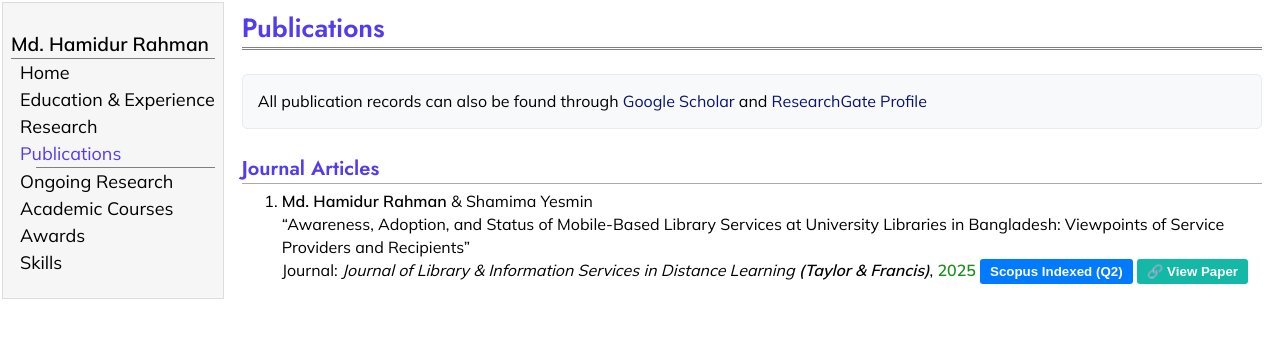
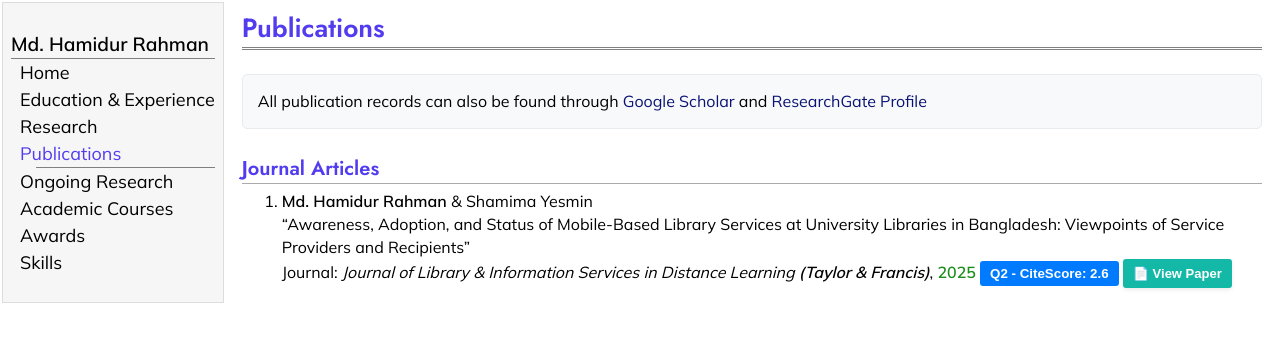
Before and after one commit to md-hamidur-rahman/md-hamidur-rahman.github.io, a plain HTML site: page publications.html in a window 1280 px wide. Drawn offline with Linux system fonts and the light colour scheme.

Commit message:
minor updates

```diff
--- a/publications.html
+++ b/publications.html
@@ -48,13 +48,29 @@
       &ldquo;Awareness, Adoption, and Status of Mobile-Based Library Services at University Libraries in Bangladesh: Viewpoints of Service Providers and Recipients&rdquo;<br />
       Journal: <i>Journal of Library & Information Services in Distance Learning <b>(Taylor & Francis)</b></i>, <b style="color:rgb(26, 142, 26);">2025</b>
       <button style="background-color: #007bff; color: white; border: none; padding: 5px 10px; border-radius: 3px;">
-        <b>Scopus Indexed (Q2)</b>
+        <b> Q2 - CiteScore: 2.6</b>
       </button>
-      <a href="https://doi.org/10.1080/1533290X.2025.2533818" target="_blank">
-        <button style="background-color: #14B8A6; color: white; border: none; padding: 5px 10px; border-radius: 3px;">
-          <b>🔗 View Paper</b>
-        </button>
-      </a>
+<a href="https://doi.org/10.1080/1533290X.2025.2533818" target="_blank" class="view-paper-btn">📄 <b> View Paper</b></a>
+
+<style>
+.view-paper-btn {
+  display: inline-block;
+  background-color: #14B8A6; /* academic blue */
+  color: white;
+  padding: 3px 10px;
+  border-radius: 3px;
+  font-size: 13px;
+  font-family: Arial, sans-serif;
+  text-decoration: none;
+  transition: background-color 0.3s ease, transform 0.2s ease;
+  box-shadow: 0 2px 4px rgba(0, 0, 0, 0.08);
+}
+
+.view-paper-btn:hover {
+  background-color: #10a090; /* slightly darker blue on hover */
+  transform: translateY(-1px);
+}
+</style>
     </p>
   </li>
 
```
